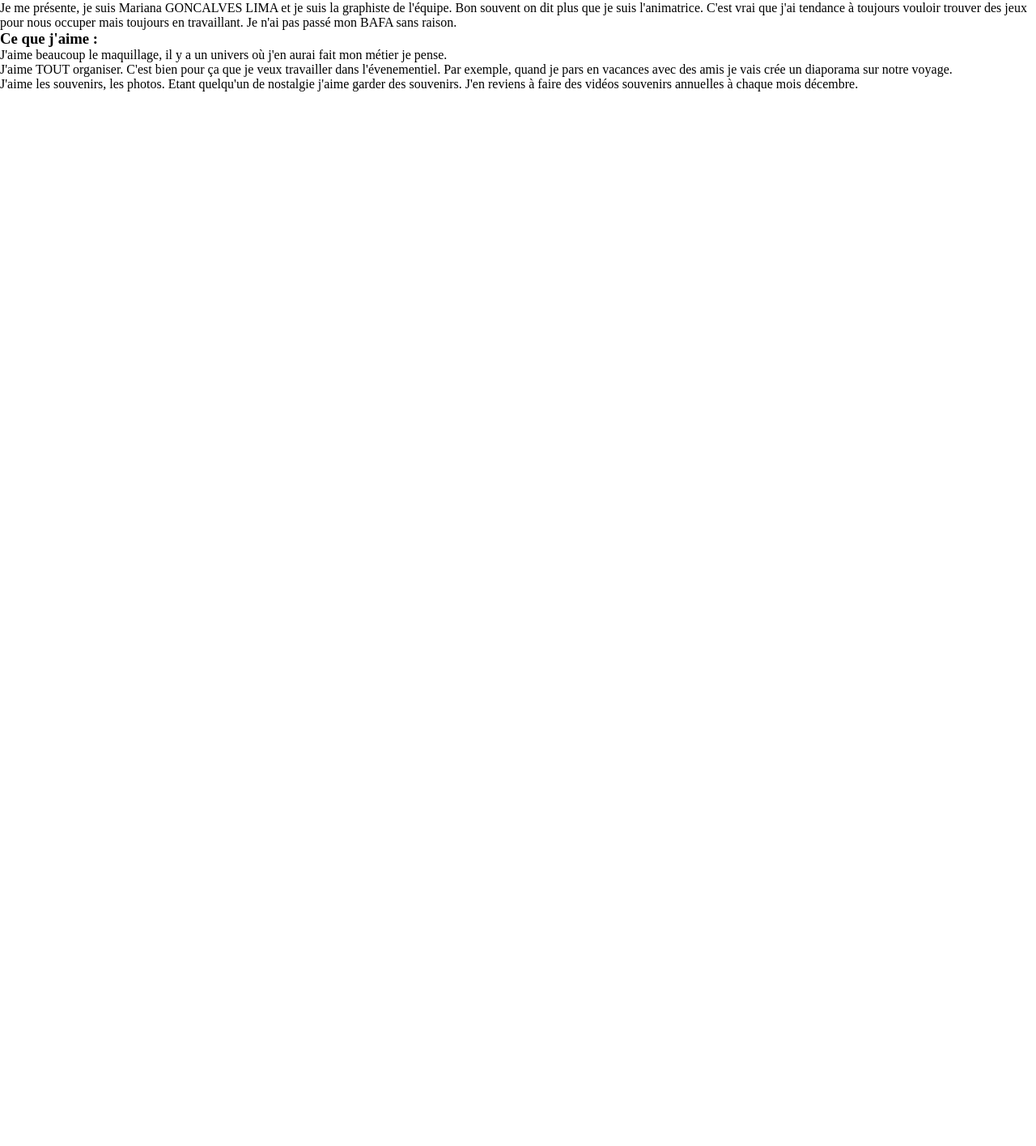
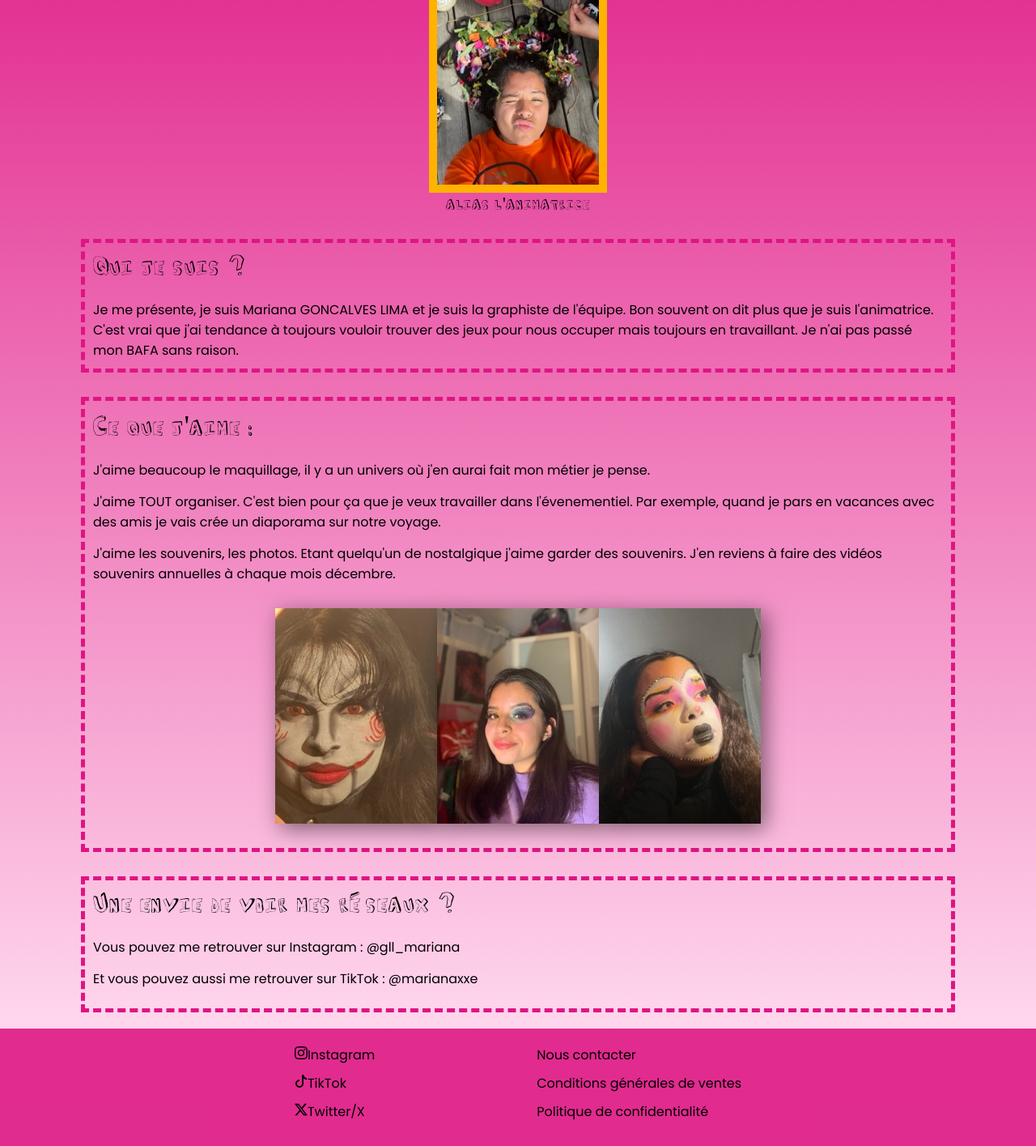
Before and after one commit to zephyst/SAE_Site_Web, a PHP site: page /pagemariana.php in a window 1280 px wide. Shown: the part 411-1826 px from the top of the page at 81% size. Before the commit the page ends 524 px from the top, so only its background shows below. Run offline with PHP 8.4, Linux system fonts and the light colour scheme; data that the repository does not hold is empty.

Commit message:
page marianaxxe fini

```diff
--- a/pagemariana.php
+++ b/pagemariana.php
@@ -1,15 +1,3 @@
-<?php
-
-$logo = 'logomariana.png';
-$header = [
-    'Nous contacter' => 'contact.php',
-    'Boutique' => 'boutique.php',
-    'Nos projets' => 'page_projet.php',
-    'Qui sommes nous ?' => 'trombi.php',
-];
-
-?>
-
 <html lang="fr">
 
 <head>
@@ -36,8 +24,12 @@ $header = [
 <main>
 
 <section id="identité">
-  <h1>Mariana, la graphiste</h1>
-  <img src="public/images/photo1Mariana.jepg" alt="photo de Mariana">
+  <h1>Mariana la graphiste</h1>
+  <div id="photo">
+  <img src="public/images/marianaphoto.jpeg" alt="photo de Mariana" >
+  </div>
+
+
 
   <h2>alias l'animatrice</h2>
 
@@ -51,21 +43,62 @@ $header = [
   </div>
 
   <div class="idee">
+
       <h3>Ce que j'aime :</h3>
         <p>
           <ul>
              <li>J'aime beaucoup le maquillage, il y a un univers où j'en aurai fait mon métier je pense.</li>
             <li>J'aime TOUT organiser. C'est bien pour ça que je veux travailler dans l'évenementiel. Par exemple, quand je pars en vacances avec des amis je vais crée un diaporama sur notre voyage.</li>
-        <li>J'aime les souvenirs, les photos. Etant quelqu'un de nostalgie j'aime garder des souvenirs. J'en reviens à faire des vidéos souvenirs annuelles à chaque mois décembre. </li>
+            <li>J'aime les souvenirs, les photos. Etant quelqu'un de nostalgique j'aime garder des souvenirs. J'en reviens à faire des vidéos souvenirs annuelles à chaque mois décembre. </li>
 
           </ul>
       </p>
 
+
+
+    <div id="photos" >
+        <img src="public/images/makeup.jpeg" alt="maquillage fait par moi">
+        <img src="public/images/makeup2.jpeg" alt="maquillage fait par moi">
+        <img src="public/images/makeup3.jpeg" alt="maquillage fait par moi">
+
+    </div>
+
+  </div>
+
+  <div class="idee">
+  <h3>Une envie de voir mes réseaux ? </h3>
+  <ul >
+    <li class="reseaux"><a href="https://www.instagram.com/gll_mariana/">Vous pouvez me retrouver sur Instagram : @gll_mariana</a></li>
+    <li class="reseaux"><a href="https://www.tiktok.com/@marianaxxe?is_from_webapp=1&sender_device=pc">Et vous pouvez aussi me retrouver sur TikTok : @marianaxxe</a></li>
+  </ul>
   </div>
 </section>
 
-<section id="contact">
+
+
 
 
 </section>
 </main>
+
+<footer>
+  <div class="footer">
+    <ul>
+      <li><a href="https://www.instagram.com/eh_connard/?igshid=OGQ5ZDc2ODk2ZA%3D%3D"><img src="public/pictogramme/instagram.svg" alt="logo d'Instagram">Instagram</a></li>
+      <li><a href="https://www.tiktok.com/@eh_connard?_t=8hva9LT0cTI&_r=1"><img src="public/pictogramme/tiktok.svg " alt="logo de Tiktok">TikTok</a></li>
+      <li><a href="https://x.com/eh_connard?s=21&t=gI8Bnbzdov4wuAo_5X6Yng"><img src="public/pictogramme/twitter-x.svg  " alt="logo de Twitter/X">Twitter/X</a></li>
+
+    </ul>
+
+  </div>
+
+  <div class="footer">
+    <ul>
+      <li><a href="">Nous contacter</a></li>
+      <li><a href="">Conditions générales de ventes</a></li>
+      <li><a href="">Politique de confidentialité</a></li>
+    </ul>
+
+  </div>
+
+</footer>
--- a/public/css/mariana.css
+++ b/public/css/mariana.css
@@ -12,8 +12,13 @@
     padding: 0;
     color: black;
     list-style-type: none;
+    font-family: Poppins;
+
 }
-
+main {
+    background: linear-gradient(#DE1583, #FFD7ED);
+    padding-bottom: 20px;
+}
 #img {
     width: 200px;
     margin-right: -5px;
@@ -27,18 +32,117 @@ nav li {
 nav ul {
     display: flex;
     align-items: center;
-    color: white;
+    justify-content: center;
 }
+
+nav a:hover {
+    text-decoration: underline;
+    background-color: rgba(255, 216, 237, 0.2);
+    padding: 10px;
+}
+
 a {
     text-decoration: none;
 }
 
 nav {
     text-align: center;
-    background-color: #EB1A7E;
+    background-color: #DE1583;
 
 }
 
 #identité img {
     width: 200px;
 }
+
+#identité h1 {
+    font-size: 61px;
+    font-weight: 400;
+    background-color: rgba(255, 216, 237, 0.2);
+    padding: 43px;
+    width: 535px;
+    margin: auto;
+    margin-bottom: 20px;
+    box-shadow: 6px 6px 25px rgba(0,0,0, 0.5);
+}
+
+
+#photo img {
+    border: solid 10px #FFB200;
+}
+
+#identité h1{
+    font-family: Marianaxxe;
+
+}
+
+#identité h2 {
+    font-family: Marianaxxe;
+}
+#identité {
+    text-align: center;
+    display: flex;
+    flex-direction: column;
+}
+
+#identité h2 {
+    font-weight: 400;
+}
+
+.idee {
+    margin: 30 100 0 100;
+    border:dashed 5px #DE1583;
+    padding: 10px;
+}
+
+.idee h3 {
+    margin-bottom: 20px;
+}
+
+
+
+#photos {
+    display: flex;
+    align-items: center;
+    justify-content: center;
+    margin-top: 30px;
+    padding-bottom: 20px;
+}
+
+#photos img {
+    width: 200px;
+    box-shadow: 6px 6px 25px rgba(0,0,0, 0.5);
+
+}
+
+.idee h3 {
+    font-family: Marianaxxe;
+    font-size: 36px;
+    font-weight: 400;
+}
+
+.idee li {
+    margin-bottom: 14px;
+}
+
+.reseaux:hover {
+    font-size: larger;
+    font-weight: bolder;
+
+}
+
+footer {
+    background-color: rgba(222, 21, 131, 0.9);
+    display: flex;
+    align-items: center;
+    justify-content: center;
+
+}
+
+.footer {
+    padding: 20 100 20 100;
+}
+
+footer li {
+    margin-bottom: 10px;
+}
```
Also changed, not shown: public/images/cadreMariana.webp (deleted), public/images/gribouilli.svg (added), public/images/makeup.jpeg (added), public/images/makeup2.jpeg (added), public/images/makeup3.jpeg (added), public/images/marianaphoto.jpeg (added), public/images/petitcoeur.png (added), public/images/photo1Mariana.jpeg (deleted), 2 other files. Lines whose indentation alone changed are shown as unchanged.
